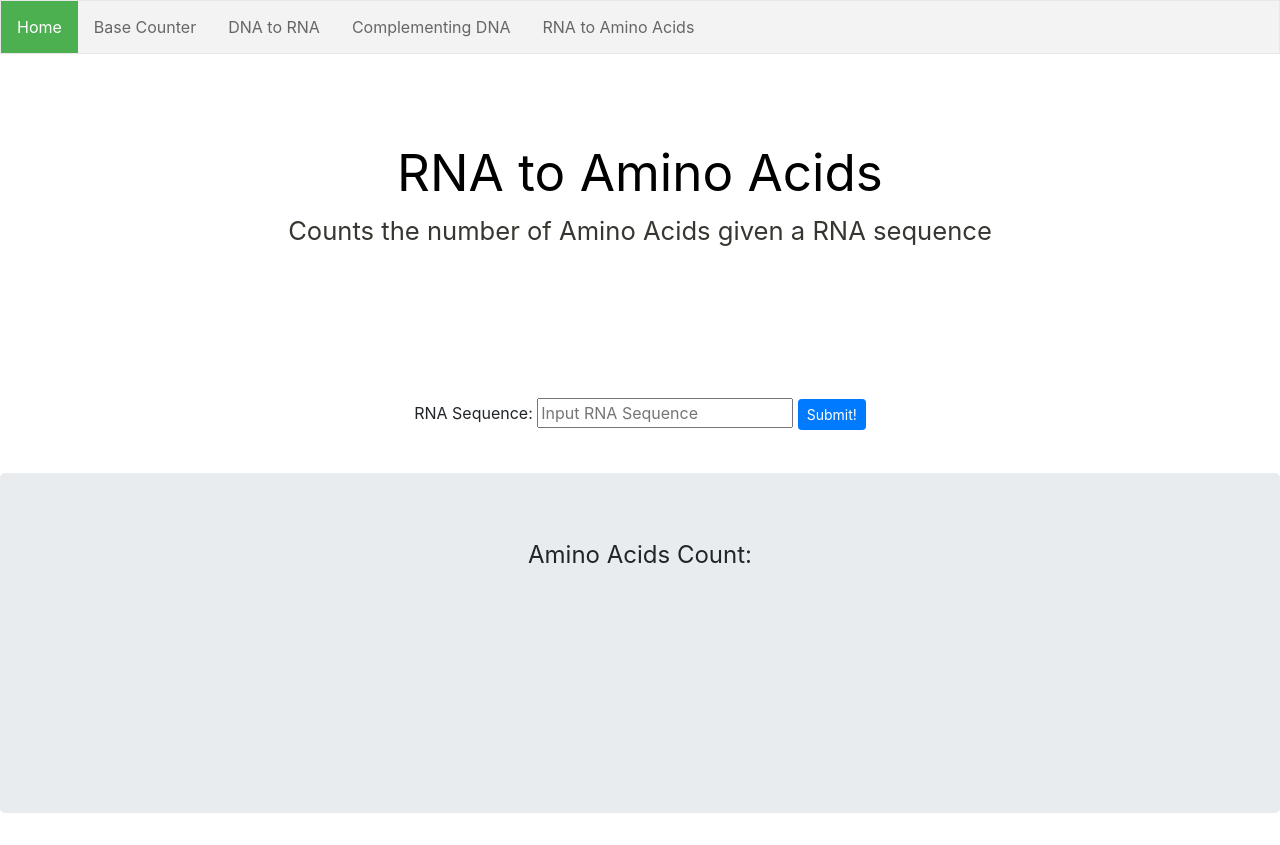
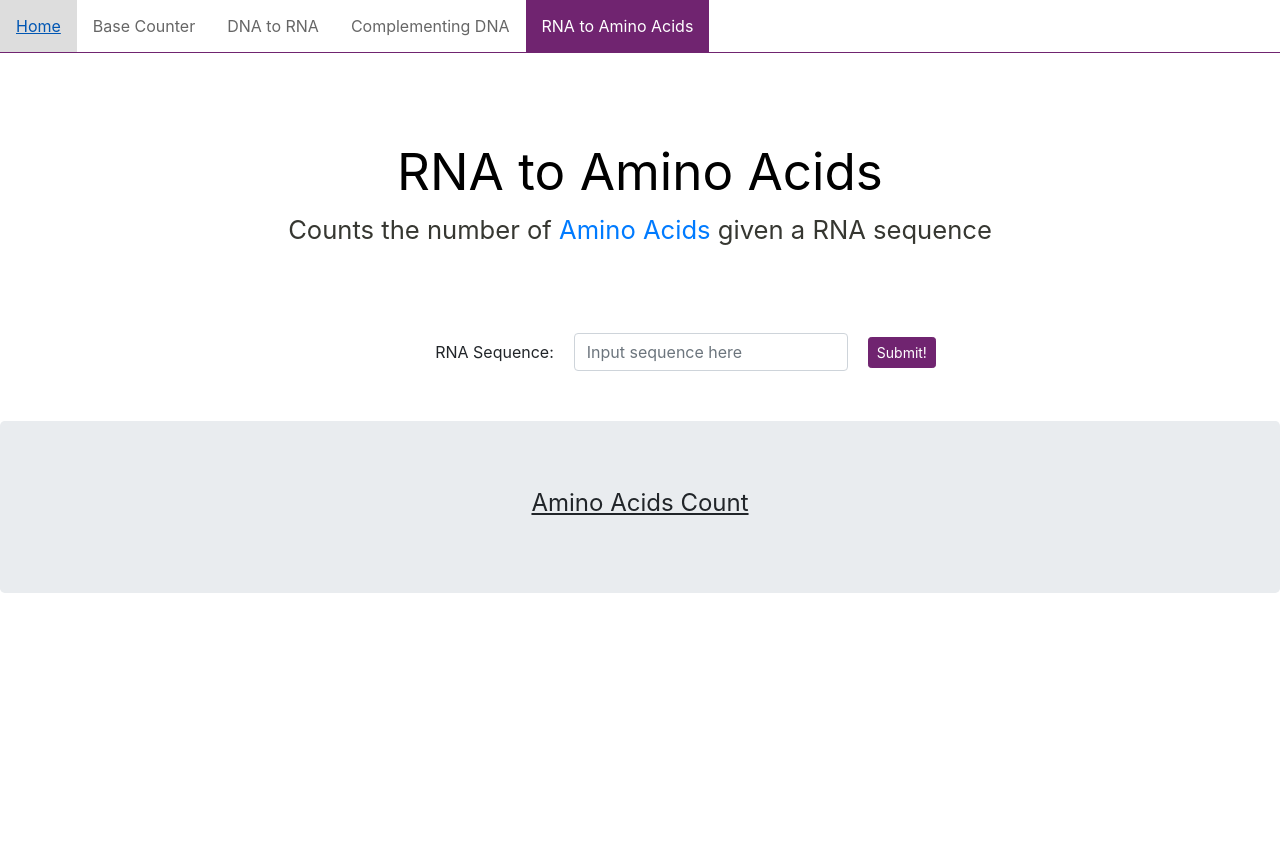
Before and after one commit to afiliz/bioinformatics-toolset, a PHP site: page /RNAtoAmino.html in a window 1280 px wide. After the commit the page ends 593 px from the top, so only its background shows below. Run offline with PHP 8.4, Linux system fonts and the light colour scheme.

Commit message:
Made a ton of little spacing fixes. Added footer to index, changed color scheme for all pages, made sure styling was consistent across all pages

```diff
--- a/RNAtoAmino.html
+++ b/RNAtoAmino.html
@@ -11,7 +11,6 @@
 		function convert(){
 			var input = document.getElementById("input").value;
 			var aaCount = [0,0,0,0,0,0,0,0,0,0,0,0,0,0,0,0,0,0,0,0,0];
-
 
 			for(i=0; i < (input.length * 3); i=i+3){
 		if((input[i] == 'U') && (input[i+1] == 'U') && (input[i+2] == 'U')){	//F
@@ -231,7 +230,7 @@
 	displayW.innerHTML = "W: " + String(aaCount[17]);
 	displayR.innerHTML = "R: " + String(aaCount[18]);
 	displayG.innerHTML = "G: " + String(aaCount[19]);
-	displayStop.innerHTML = "Stop: " + String(aaCount[20]);
+	displayStop.innerHTML = "Stop Codons: " + String(aaCount[20]);
 
 }
 
@@ -241,57 +240,57 @@
 
 <body>
 	<ul>
-		<li><a class="active" href="index.html">Home</a></li>
+		<li><a href="index.html">Home</a></li>
 		<li><a href="basecount.html">Base Counter</a></li>
 		<li><a href="convert.html">DNA to RNA</a></li>
 		<li><a href="complement.html">Complementing DNA</a></li>
-		<li><a href="RNAtoAmino.html">RNA to Amino Acids</a></li>
+		<li><a class="active" href="RNAtoAmino.html">RNA to Amino Acids</a></li>
 	</ul>
 	<div class="titles">
 		<p id="main-title" class="text-center boy">RNA to Amino Acids</p>
-		<p id="sub-title" class="text-center">Counts the number of Amino Acids given a RNA sequence</p>
+		<p id="sub-title" class="text-center">Counts the number of <a href="http://www.cbs.dtu.dk/courses/27619/codon.html">Amino Acids</a> given a RNA sequence</p>
 	</div>
 
 
-	<div id="row-1" style="text-align:center">
-		<form class="form-horizontal">
-			<div class="form-group">
-				<label class="control-label">RNA Sequence:&nbsp;</label><input type="text" id="input" placeholder="Input RNA Sequence"/>
-				<input type="button" class="btn btn-primary btn-sm" value="Submit!" onclick="convert()"/>
-			</div>
-		</form>
-	</div>
+	<div id="row-1">
+            <form class="form-inline text-center">
+                <div class="form-group">
+                    <label class="control-label">RNA Sequence: </label><input class="form-control" type="text" id="input" placeholder="Input sequence here"/>
+                    <input type="button" id="submit-button" class="btn btn-primary btn-sm" value="Submit!" onclick="convert()"/>
+                </div>
+            </form>
+    </div>
 
 	<br>
 	<div class="jumbotron text-center" style="word-wrap:break-word;">
-		<Legend class="text-center">Amino Acids Count:</Legend>
-		<div class="row">
-			<Legend id="display-f"></Legend>
-			<Legend id="display-l"></Legend>
-			<Legend id="display-i"></Legend>
-			<Legend id="display-m"></Legend>
-			<Legend id="display-v"></Legend>
-			<Legend id="display-s"></Legend>
-			<Legend id="display-p"></Legend>
-			<Legend id="display-t"></Legend>
-			<Legend id="display-a"></Legend>
-			<Legend id="display-y"></Legend>
-			<Legend id="display-h"></Legend>
-			<Legend id="display-q"></Legend>
-			<Legend id="display-n"></Legend>
-			<Legend id="display-k"></Legend>
-			<Legend id="display-d"></Legend>
-			<Legend id="display-e"></Legend>
-			<Legend id="display-c"></Legend>
-			<Legend id="display-w"></Legend>
-			<Legend id="display-r"></Legend>
-			<Legend id="display-g"></Legend>
-			<Legend id="display-stop"></Legend>
+		<Legend class="text-center"><u>Amino Acids Count</u></Legend>
+		<div class="row-1">
+			<Legend id="display-f" class="col-xs-1"></Legend>
+			<Legend id="display-l" class="col-xs-1"></Legend>
+			<Legend id="display-i" class="col-xs-1"></Legend>
+			<Legend id="display-m" class="col-xs-1"></Legend>
+			<Legend id="display-v" class="col-xs-1"></Legend>
+			<Legend id="display-s" class="col-xs-1"></Legend>
+			<Legend id="display-p" class="col-xs-1"></Legend>
+			<Legend id="display-t" class="col-xs-1"></Legend>
+			<Legend id="display-a" class="col-xs-1"></Legend>
+			<Legend id="display-y" class="col-xs-1"></Legend>
+			<Legend id="display-h" class="col-xs-1"></Legend>
+			<Legend id="display-q" class="col-xs-1"></Legend>
+		</div>
+		<div class="row-2">
+			<Legend id="display-n" class="col-xs-1"></Legend>
+			<Legend id="display-k" class="col-xs-1"></Legend>
+			<Legend id="display-d" class="col-xs-1"></Legend>
+			<Legend id="display-e" class="col-xs-1"></Legend>
+			<Legend id="display-c" class="col-xs-1"></Legend>
+			<Legend id="display-w" class="col-xs-1"></Legend>
+			<Legend id="display-r" class="col-xs-1"></Legend>
+			<Legend id="display-g" class="col-xs-1"></Legend>
+			<Legend id="display-stop" class="col-xs-1"></Legend>
 		</div>
 	</div>
-
 </div>
-
 
 </body>
 </html>
--- a/index.html
+++ b/index.html
@@ -39,8 +39,10 @@
         <div class="container-fluid">
             <div class="row" id="footer-row">
                 <div id="footer-content" class="col-md-6">
-                    <h5>About</h5>
-                    <p>Blaaaa</p>
+                    <u><h3 id="footer-h3">About</h3></u>
+                    <p id="footer-content-p">The purpose of this app is to help those in bioinformatics-related fields and provide quick and easy access to functions they might use in their work.</p>
+                    <br>
+                    <p id="footer-content-p-2">Thanks for using it!</p>
                 </div>
                 <div class col-md-6>
                     <ul>
--- a/resources/css/complement.css
+++ b/resources/css/complement.css
@@ -7,7 +7,8 @@ p {
 }
 
 #row-1 {
-    padding-top: 10%;
+    padding-top: 5%;
+    margin-bottom: 2%;
 }
 
 #main-title {
@@ -21,15 +22,18 @@ p {
     margin-bottom: 20px;
 }
 
-
+#submit-button {
+    background-color: rgb(112, 36, 112);
+    border-color: rgb(112, 36, 112);
+}
 
 ul {
     list-style-type: none;
     margin: 0;
     padding: 0;
     overflow: hidden;
-    border: 1px solid #e7e7e7;
-    background-color: #f3f3f3;
+    border-bottom: 1px solid rgb(112, 36, 112);
+    background-color: #ffffff;
 }
 
 li {
@@ -50,5 +54,14 @@ li a:hover:not(.active) {
 
 li a.active {
     color: white;
-    background-color: #4CAF50;
+    background-color: rgb(112, 36, 112);
 }
+
+.form-control {
+    margin-right: 20px;
+    margin-left: 20px;
+}
+
+.form-inline {
+    margin-left: 34%;
+}
```
Also changed, not shown: basecount.html (+6 -7 lines), complement.html (+10 -10 lines), convert.html (+13 -16 lines), resources/css/RNAtoAmino.css (+30 -3 lines), resources/css/basecount.css (+18 -2 lines), resources/css/convert.css (+23 -3 lines), resources/css/index.css (+20 -2 lines).
